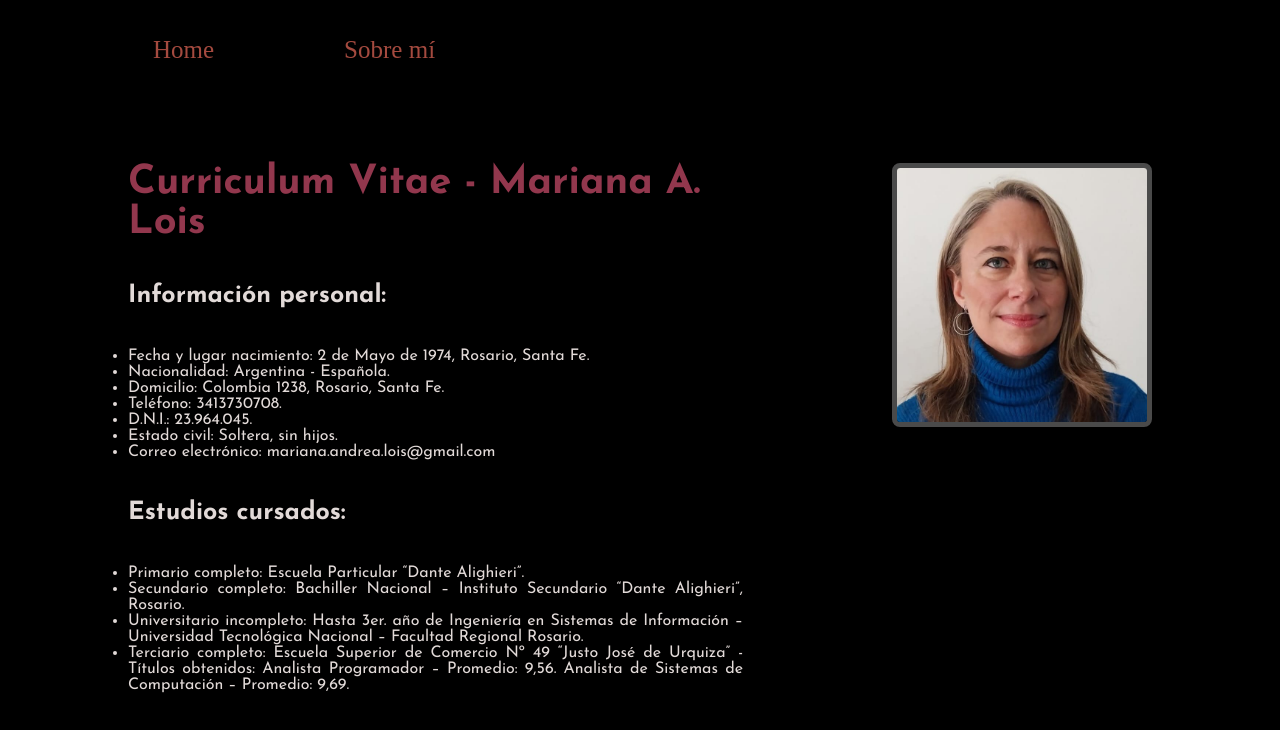
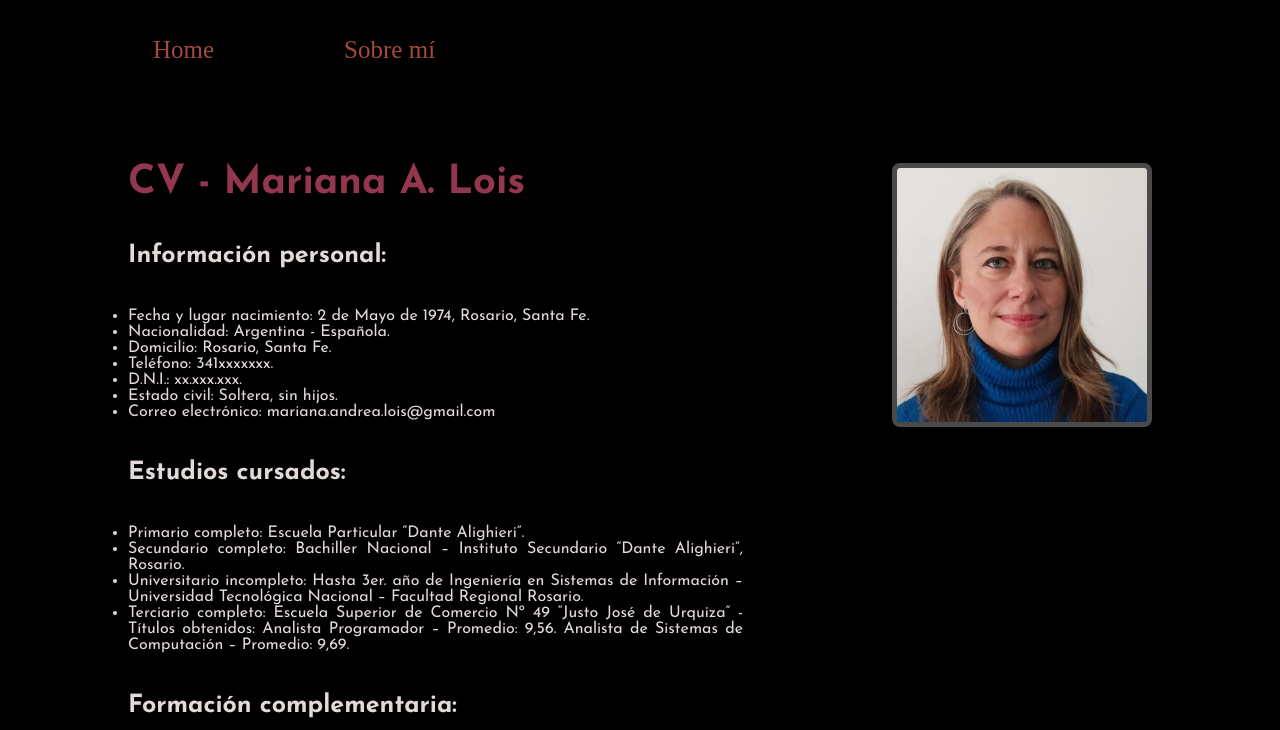
Before and after one commit to Lady-Marianne/ada-lovelace-page, a plain HTML site: page about.html in a window 1280 px wide. Shown: the top 730 px of the page. Drawn offline with Linux system fonts and the light colour scheme.

Commit message:
Add files via upload

```diff
--- a/about.html
+++ b/about.html
@@ -18,16 +18,16 @@
     <main class="presentacion">
         <section class="presentacion__contenido">
             <h1 class="presentacion__contenido__titulo">
-                <strong class="titulo-destaque">Curriculum Vitae - Mariana A. Lois
+                <strong class="titulo-destaque">CV - Mariana A. Lois
                 </strong>
             </h1>
             <h2 class="presentacion__enlaces__subtitulo">Información personal:</h2>
                 <ul class="lista">
                     <li>Fecha y lugar nacimiento: 2 de Mayo de 1974, Rosario, Santa Fe.</li>
                     <li>Nacionalidad: Argentina - Española.</li>
-                    <li>Domicilio: Colombia 1238, Rosario, Santa Fe.</li>
-                    <li>Teléfono: 3413730708.</li>
-                    <li>D.N.I.: 23.964.045.</li>
+                    <li>Domicilio: Rosario, Santa Fe.</li>
+                    <li>Teléfono: 341xxxxxxx.</li>
+                    <li>D.N.I.: xx.xxx.xxx.</li>
                     <li>Estado civil: Soltera, sin hijos.</li>
                     <li>Correo electrónico: mariana.andrea.lois@gmail.com</li>
                 </ul>
```
